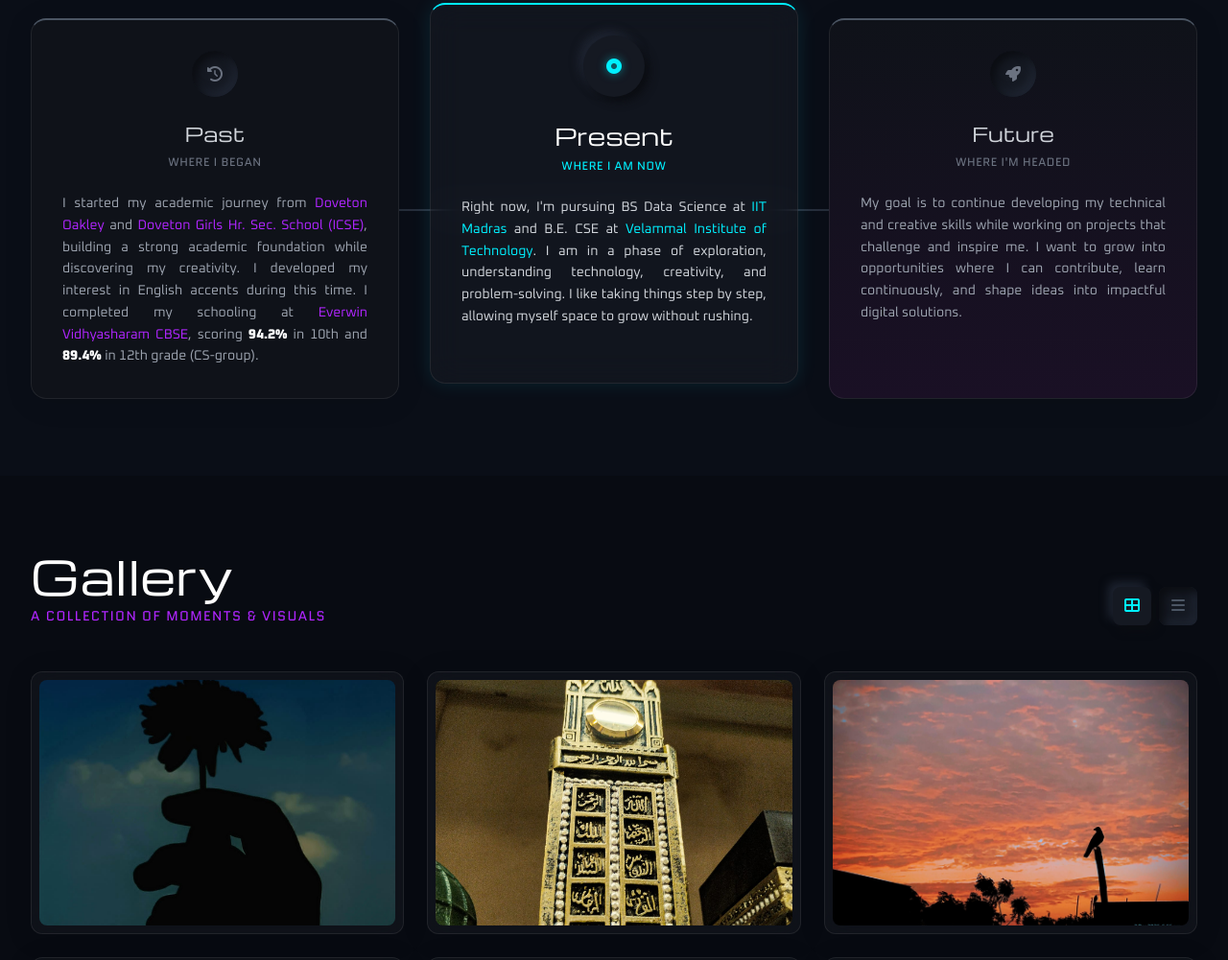
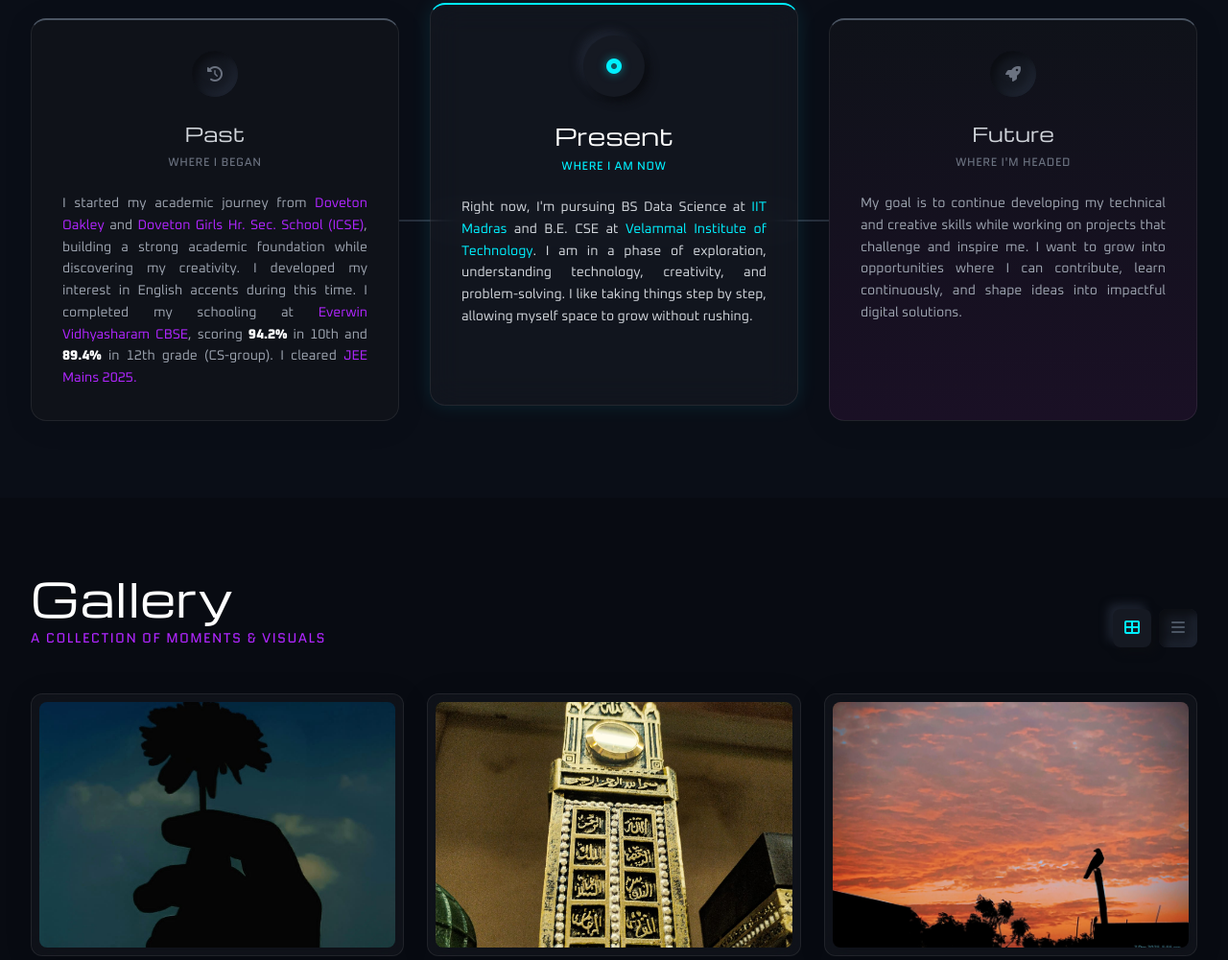
Before and after one commit to Nikispace/nikiportfolio.github.io, a plain HTML site: page index.html in a window 1280 px wide. Shown: the part 1276-2277 px from the top of the page at 96% size. Drawn offline with nearby package versions, Linux system fonts and the light colour scheme.

Commit message:
Update index.html

```diff
--- a/index.html
+++ b/index.html
@@ -252,7 +252,7 @@
                         <h3 class="font-michroma text-xl text-center mb-2 text-gray-300">Past</h3>
                         <p class="text-xs text-center font-quantico text-gray-500 mb-6 uppercase tracking-wider">Where I began</p>
                         <p class="font-oxanium text-sm text-gray-400 leading-relaxed text-justify">
-                            I started my academic journey from <span class="text-neon-purple">Doveton Oakley</span> and <span class="text-neon-purple">Doveton Girls Hr. Sec. School (ICSE)</span>, building a strong academic foundation while discovering my creativity. I developed my interest in English accents during this time. I completed my schooling at <span class="text-neon-purple">Everwin Vidhyasharam CBSE</span>, scoring <strong class="text-white">94.2%</strong> in 10th and <strong class="text-white">89.4%</strong> in 12th grade (CS-group).
+                            I started my academic journey from <span class="text-neon-purple">Doveton Oakley</span> and <span class="text-neon-purple">Doveton Girls Hr. Sec. School (ICSE)</span>, building a strong academic foundation while discovering my creativity. I developed my interest in English accents during this time. I completed my schooling at <span class="text-neon-purple">Everwin Vidhyasharam CBSE</span>, scoring <strong class="text-white">94.2%</strong> in 10th and <strong class="text-white">89.4%</strong> in 12th grade (CS-group). I cleared <span class="text-neon-purple">JEE Mains 2025.
                         </p>
                     </div>
                 </div>
```
